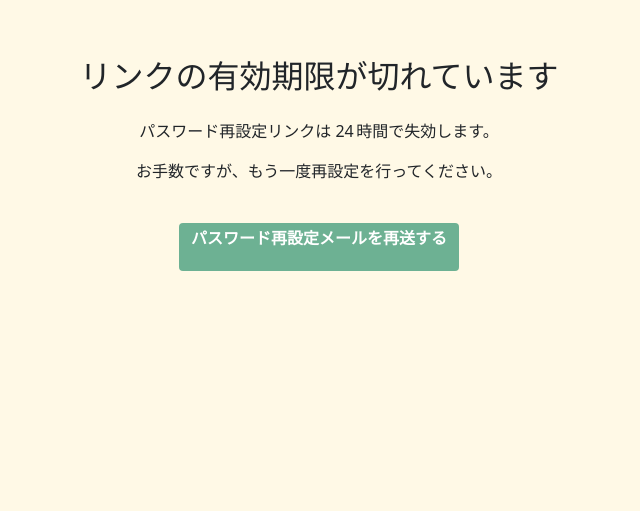
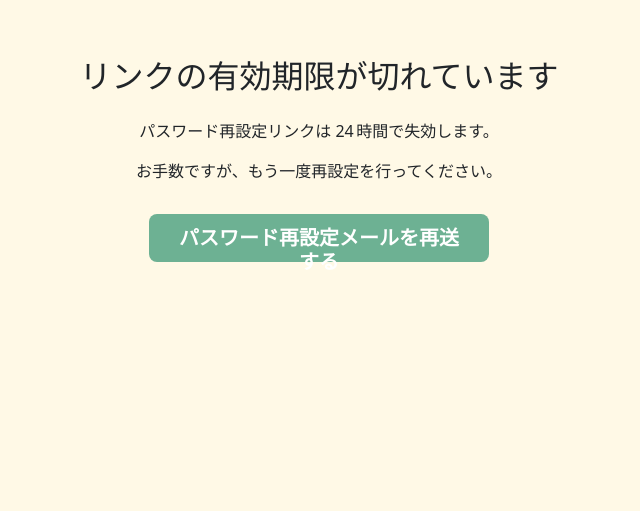
Before and after one commit to ShokoHisamatsu/shoppinglist, a Django app: page /shopli/reset/1/1/ in a window 1280 px wide. Shown: the part 87-598 px from the top of the page, without its empty margins (321-961 px from the left). Run offline with Django 5.2, Linux system fonts and the light colour scheme; some libraries are stand-ins or nearby versions.

Commit message:
パスワードリセットメール修正

```diff
--- a/shoppinglist_project/templates/auth/password_reset_confirm.html
+++ b/shoppinglist_project/templates/auth/password_reset_confirm.html
@@ -69,7 +69,7 @@
         {% endfor %}
     </div>
 
-    <button type="submit" class="btn btn-primary w-100">変更する</button>
+    <button type="submit" class="btn btn-primary big-action-btn">変更する</button>
     </form>
 </div>
 
@@ -78,7 +78,7 @@
     <h2 class="mb-4">リンクの有効期限が切れています</h2>
     <p class="mb-3">パスワード再設定リンクは 24 時間で失効します。</p>
     <p>お手数ですが、もう一度再設定を行ってください。</p>
-    <a href="{% url 'app:password_reset' %}" class="btn btn-primary mt-4">
+    <a href="{% url 'app:password_reset' %}" class="btn btn-primary big-action-btn">
       パスワード再設定メールを再送する
     </a>
 </div>
--- a/shoppinglist_project/templates/auth/password_reset_expired.html
+++ b/shoppinglist_project/templates/auth/password_reset_expired.html
@@ -5,7 +5,7 @@
     <h2 class="mb-4">リンクの有効期限が切れています</h2>
     <p class="mb-3">パスワード再設定リンクは24時間で失効します。</p>
     <p>お手数ですが、もう一度再設定を行ってください。</p>
-    <a href="{% url 'app:password_reset' %}" class="btn btn-primary mt-4">
+    <a href="{% url 'app:password_reset' %}" class="btn btn-primary big-action-btn">
         パスワード再設定メールを再送する
     </a>
 </div>
--- a/shoppinglist_project/templates/portfolio.html
+++ b/shoppinglist_project/templates/portfolio.html
@@ -38,7 +38,7 @@
   </div>
 
   <a href="{% url 'app:home' %}"
-    class="btn btn-primary mt-5 px-3 py-2 d-inline-block mx-auto"
+    class="btn btn-primary big-action-btn"
     style="max-width: 220px;">
     このアプリにアクセス
   </a>
```
